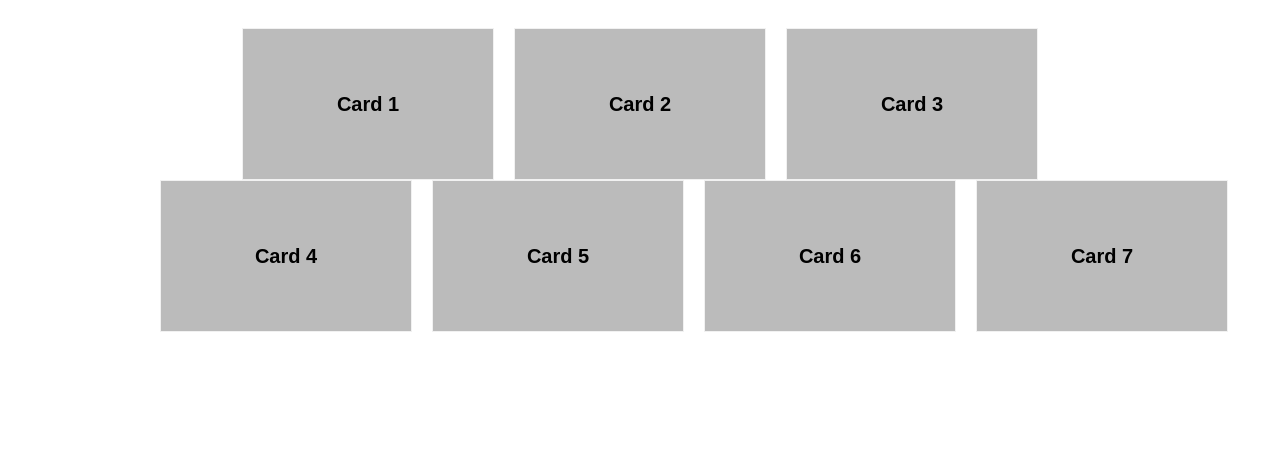
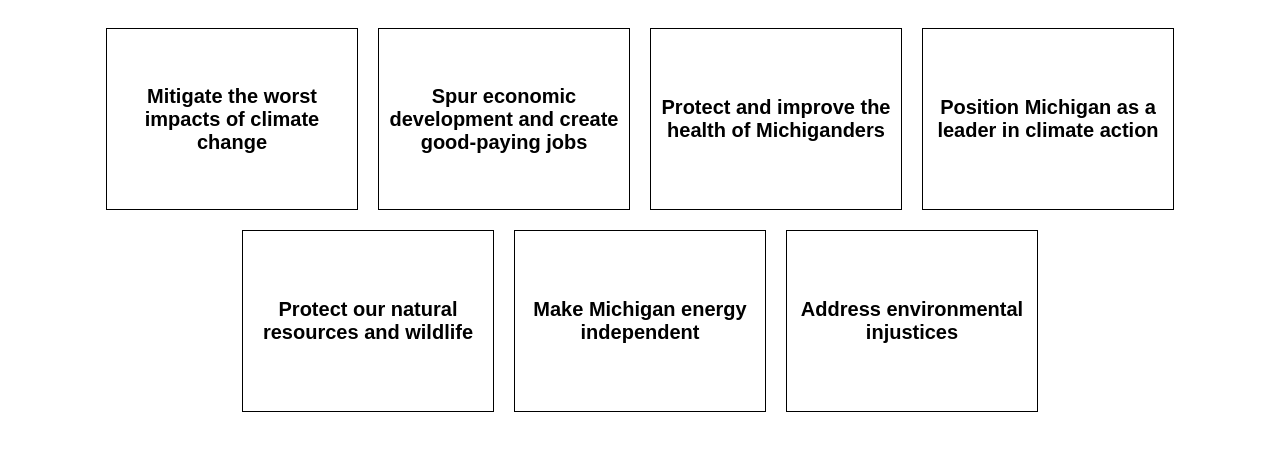
Before and after one commit to ikres/card, a plain HTML site: page index.html in a window 1280 px wide. Drawn offline with Linux system fonts and the light colour scheme.

Commit message:
Update index.html

```diff
--- a/index.html
+++ b/index.html
@@ -3,7 +3,6 @@
 <head>
     <meta charset="UTF-8">
     <meta name="viewport" content="width=device-width, initial-scale=1.0">
-    <title>Click-to-Flip Cards</title>
     <style>
         body {
             display: flex;
@@ -15,19 +14,20 @@
 
         .card-container {
             display: grid;
-            grid-template-columns: repeat(3, 1fr);
+            grid-template-columns: repeat(4, 1fr);
             gap: 20px;
-            max-width: 960px; /* Adjust width as needed */
+
         }
 
         .card-container.bottom {
-            grid-template-columns: repeat(4, 1fr);
+            grid-template-columns: repeat(3, 1fr);
+            padding-top: 20px;
         }
 
         .flip-card {
             background-color: transparent;
             width: 250px;
-            height: 150px;
+            height: 180px;
             border: 1px solid #f1f1f1;
             perspective: 1000px; /* Remove this if you don't want the 3D effect */
         }
@@ -55,7 +55,10 @@
         }
 
         .flip-card-front {
-            background-color: #bbb;
+            background-color: none;
+            outline-color: black;
+            outline-style: solid;
+            outline-width: 1px;
             color: black;
             display: flex;
             align-items: center;
@@ -65,104 +68,90 @@
         }
 
         .flip-card-back {
-            background-color: dodgerblue;
+            background-color: black;
             color: white;
             display: flex;
+            text-align: left;
+            padding-left: 10px;
             flex-direction: column;
-            align-items: center;
-            justify-content: center;
             transform: rotateY(180deg);
         }
     </style>
 </head>
 <body>
     <div class="card-container">
-        <!-- Top Row: 3 Cards -->
+        <!-- Top Row: 4 Cards -->
         <div class="flip-card">
             <div class="flip-card-inner">
                 <div class="flip-card-front">
-                    Card 1
+                    Mitigate the worst impacts of climate change
                 </div>
                 <div class="flip-card-back">
-                    <h1>John Doe</h1>
-                    <p>Architect & Engineer</p>
-                    <p>We love that guy</p>
+                    <p>Description here.</p>
                 </div>
             </div>
         </div>
         <div class="flip-card">
             <div class="flip-card-inner">
                 <div class="flip-card-front">
-                    Card 2
+                    Spur economic development and create good-paying jobs
                 </div>
                 <div class="flip-card-back">
-                    <h1>Jane Smith</h1>
-                    <p>Graphic Designer</p>
-                    <p>Creative genius</p>
+                    <p>Description here.</p>
                 </div>
             </div>
         </div>
         <div class="flip-card">
             <div class="flip-card-inner">
                 <div class="flip-card-front">
-                    Card 3
+                    Protect and improve the health of Michiganders
                 </div>
                 <div class="flip-card-back">
-                    <h1>Bob Johnson</h1>
-                    <p>Developer</p>
-                    <p>Code master</p>
+                    <p>Description here.</p>
+                </div>
+            </div>
+        </div>
+        <div class="flip-card">
+            <div class="flip-card-inner">
+                <div class="flip-card-front">
+                    Position Michigan as a leader in climate action
+                </div>
+                <div class="flip-card-back">
+                    <p>Description here.</p>
                 </div>
             </div>
         </div>
     </div>
 
     <div class="card-container bottom">
-        <!-- Bottom Row: 4 Cards -->
+        <!-- Bottom Row: 3 Cards -->
         <div class="flip-card">
             <div class="flip-card-inner">
                 <div class="flip-card-front">
-                    Card 4
+                    Protect our natural resources and wildlife
                 </div>
                 <div class="flip-card-back">
-                    <h1>Lisa White</h1>
-                    <p>Marketing Specialist</p>
-                    <p>Brand guru</p>
+                    <p>Description here.</p>
                 </div>
             </div>
         </div>
         <div class="flip-card">
             <div class="flip-card-inner">
                 <div class="flip-card-front">
-                    Card 5
+                    Make Michigan energy independent
                 </div>
                 <div class="flip-card-back">
-                    <h1>Tom Green</h1>
-                    <p>Content Writer</p>
-                    <p>Wordsmith</p>
+                    <p>Description here.</p>
                 </div>
             </div>
         </div>
         <div class="flip-card">
             <div class="flip-card-inner">
                 <div class="flip-card-front">
-                    Card 6
+                    Address environmental injustices
                 </div>
                 <div class="flip-card-back">
-                    <h1>Emily Brown</h1>
-                    <p>Product Manager</p>
-                    <p>Strategic thinker</p>
-                </div>
-            </div>
-        </div>
-        <div class="flip-card">
-            <div class="flip-card-inner">
-                <div class="flip-card-front">
-                    Card 7
-                </div>
-                <div class="flip-card-back">
-                    <h1>Michael Davis</h1>
-                    <p>Sales Executive</p>
-                    <p>Deal closer</p>
+                    <p>Description here.</p>
                 </div>
             </div>
         </div>
```
